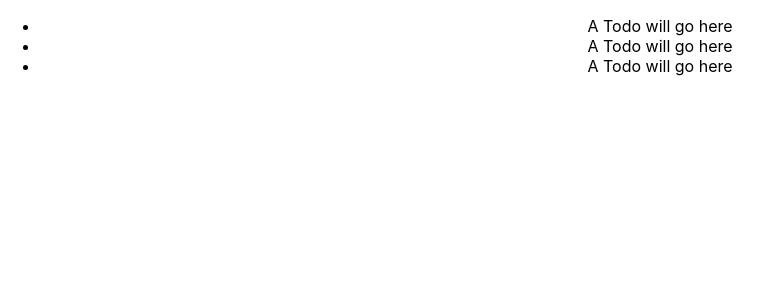
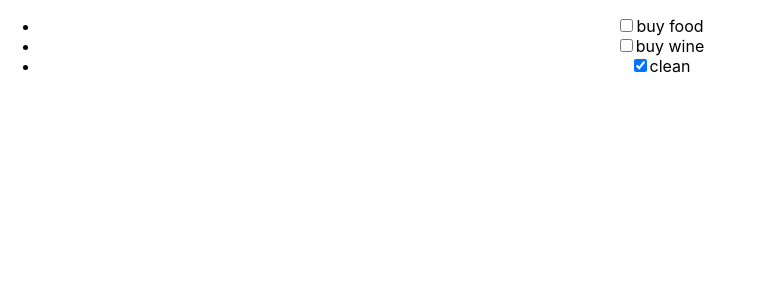
Before and after one commit to Daneris/react-todo, a React (Create React App) app: page / in a window 1280 px wide. Shown: the top 300 px of the page, without its empty margins (0-772 px from the left). Built offline with nearby package versions, Linux system fonts and the light colour scheme.

Commit message:
checkpoint 2751 todo state and props complete todo.js

```diff
--- a/src/components/ToDo.js
+++ b/src/components/ToDo.js
@@ -5,7 +5,11 @@
   render() {
 
     return(
-      <li>A Todo will go here</li>
+
+      <li>
+        <input type="checkbox" checked={this.props.isCompleted}/>
+        <span>{this.props.description}</span>
+        </li>
 
     )
   }
```
